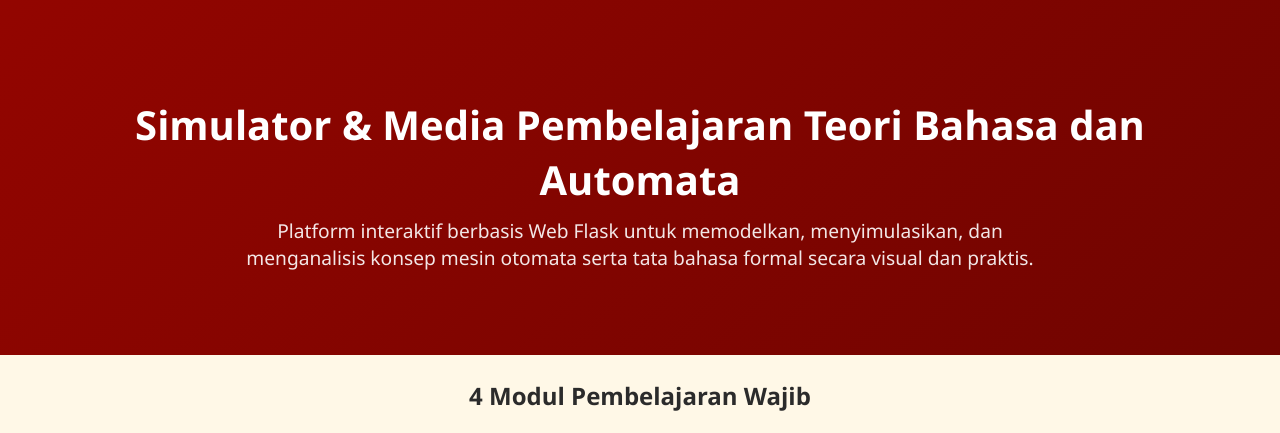
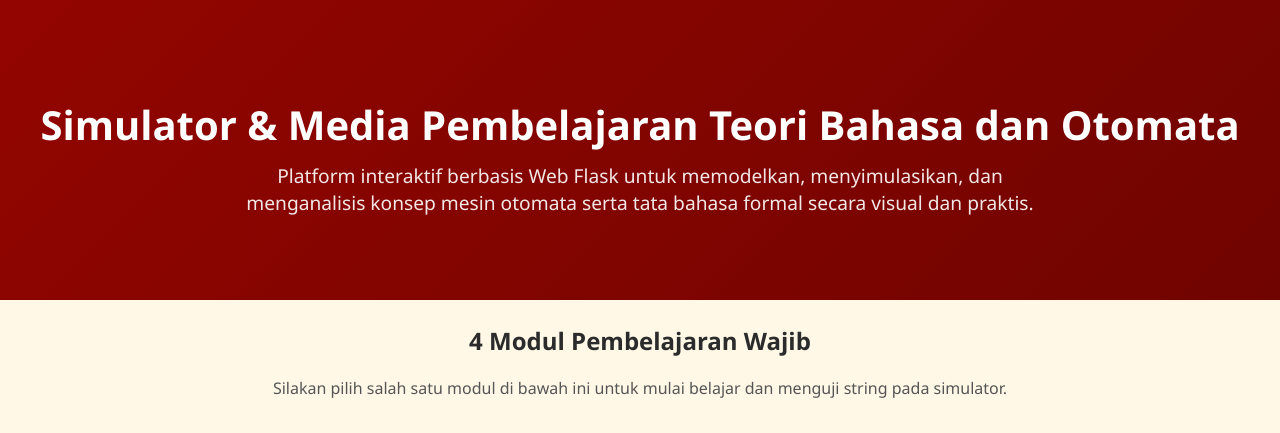
Before and after one commit to princesstask/capstoneproject1, a Flask app: page / in a window 1280 px wide. Shown: the part 73-506 px from the top of the page. Run offline with Flask 3, Linux system fonts and the light colour scheme.

Commit message:
typo home

```diff
--- a/templates/home.html
+++ b/templates/home.html
@@ -3,7 +3,7 @@
 {% block content %}
 <!-- Hero Section Proyek Capstone -->
 <section class="hero">
-    <h1 style="font-size: 2.5rem; margin-bottom: 10px;">Simulator & Media Pembelajaran Teori Bahasa dan Automata</h1>
+    <h1 style="font-size: 2.5rem; margin-bottom: 10px;">Simulator & Media Pembelajaran Teori Bahasa dan Otomata</h1>
     <p style="font-size: 1.2rem; max-width: 800px; margin: 0 auto 20px auto; opacity: 0.9;">
         Platform interaktif berbasis Web Flask untuk memodelkan, menyimulasikan, dan menganalisis konsep mesin otomata serta tata bahasa formal secara visual dan praktis.</p>
     </div>
```
